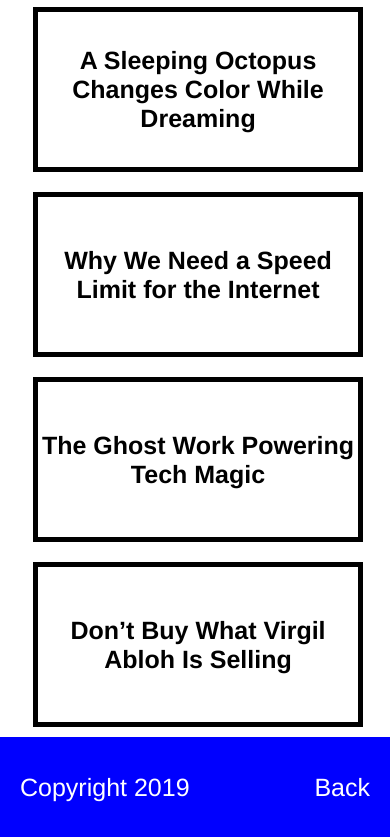
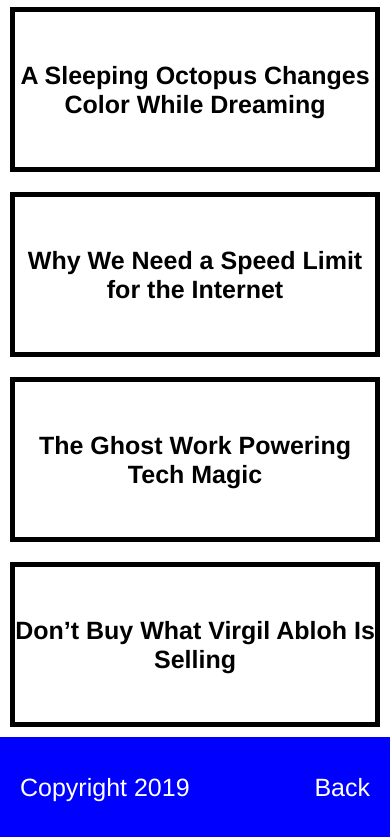
Before and after one commit to mcsklim/MCS, a plain HTML site: page Project6/project6.html in a window 390 px wide. Shown: the part 103-940 px from the top of the page. Drawn offline with Linux system fonts and the light colour scheme.

Commit message:
Проект 6

```diff
--- a/Project6/project6.css
+++ b/Project6/project6.css
@@ -4,7 +4,7 @@
     box-sizing: border-box;
 }
 
-.page {
+.mains {
     display: flex;
     flex-wrap: wrap;
 }
@@ -43,12 +43,10 @@
 
 @media only screen and (max-width: 391px) {
     .main {
-        width: 330px;
+        width: 100%;
         height: 165px;
         font-size: 25px;
         line-height: 29px;
-        position: relative;
-        left: 23px;
     }
 }
 
--- a/Project6/project6.html
+++ b/Project6/project6.html
@@ -7,16 +7,16 @@
         <link rel="stylesheet" href="project6.css"/>
     </head>
     <body>
-        <div class="page">
-            <div class="section header">My feed</div>
+        <div class="section header">My feed</div>
+        <div class="mains">
             <div class="section main submain-1">A Sleeping Octopus Changes Color While Dreaming</div>
             <div class="section main submain-2">Why We Need a Speed Limit for the Internet</div>
             <div class="section main submain-3">The Ghost Work Powering Tech Magic</div>
             <div class="section main submain-4">Don’t Buy What Virgil Abloh Is Selling</div>
-            <div class="section header footer">
-                <div class="subfooter">Copyright 2019</div>
-                <div class="subfooter">Back</div>
-            </div>
+        </div>
+        <div class="section header footer">
+            <div class="subfooter">Copyright 2019</div>
+            <div class="subfooter">Back</div>
         </div>
     </body>
 </html>
```
